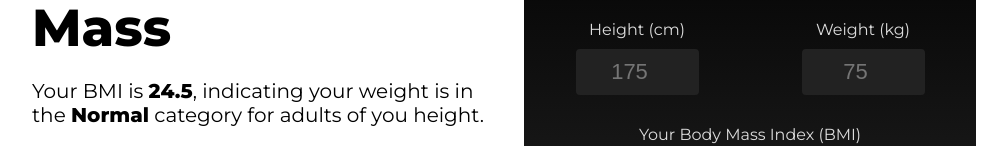
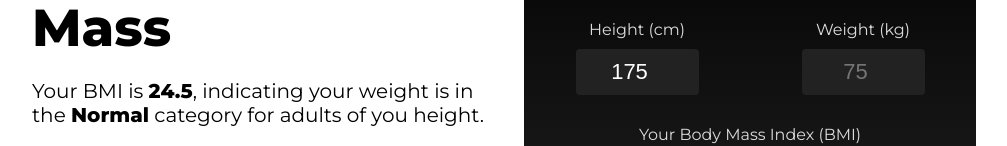
Before and after one commit to celigx/bmi-calculator, a React (Create React App) app: page / in a window 1280 px wide. Shown: the part 312-458 px from the top of the page, without its empty margins (136-1143 px from the left). Built offline with nearby package versions, Linux system fonts and the light colour scheme.

Commit message:
Add height state and height input function

```diff
--- a/src/App.js
+++ b/src/App.js
@@ -1,6 +1,13 @@
+import { useState } from 'react';
 import './App.sass';
 
 function App() {
+  const [height, setHeight] = useState(175)
+
+  const handleHeightInput = (e) => {
+    setHeight(e.target.value)
+  }
+
   return (
     <div className="app">
 
@@ -22,7 +29,7 @@ function App() {
         <div className="heightWeightContainer">
           <div className="height">
             <p className="text">Height (cm)</p>
-            <input type="number" placeholder="175" />
+            <input type="number" placeholder="175" value={height} onChange={handleHeightInput} />
           </div>
           <div className="weight">
             <p className="text">Weight (kg)</p>
```
